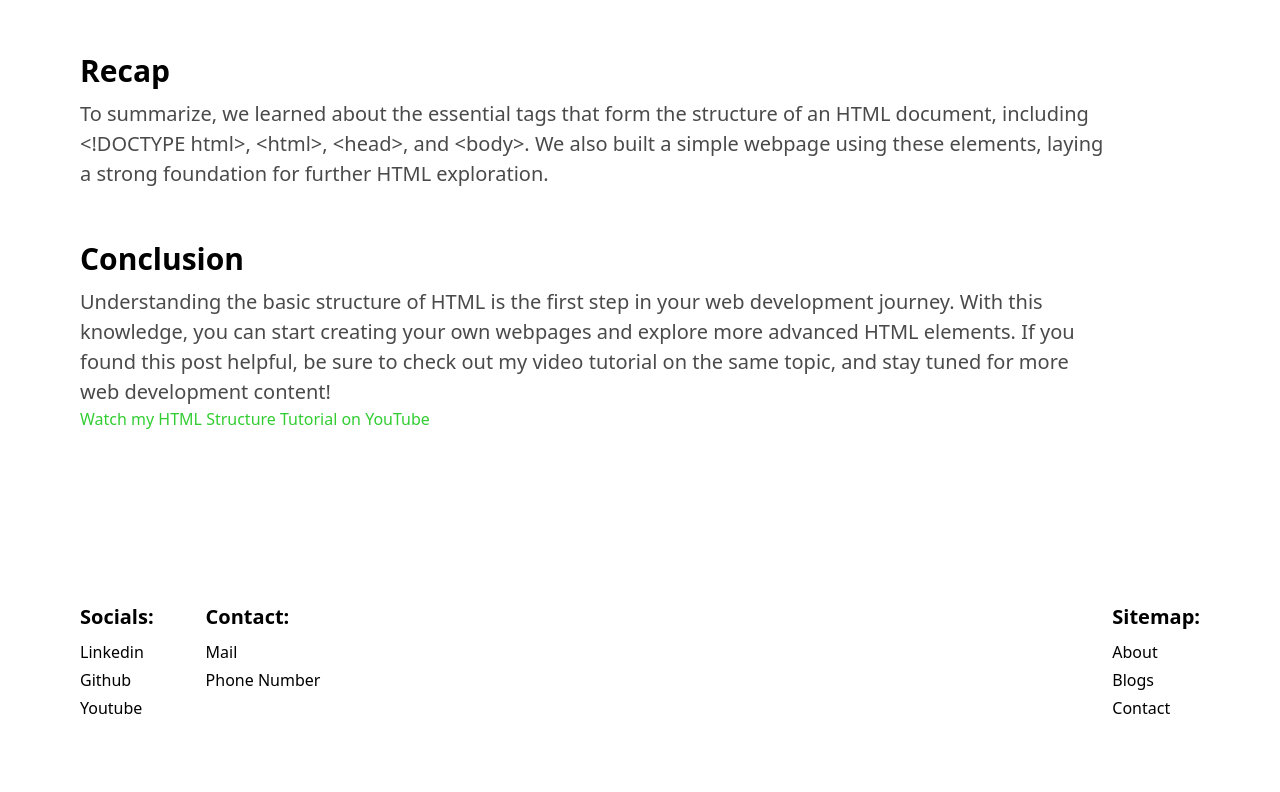
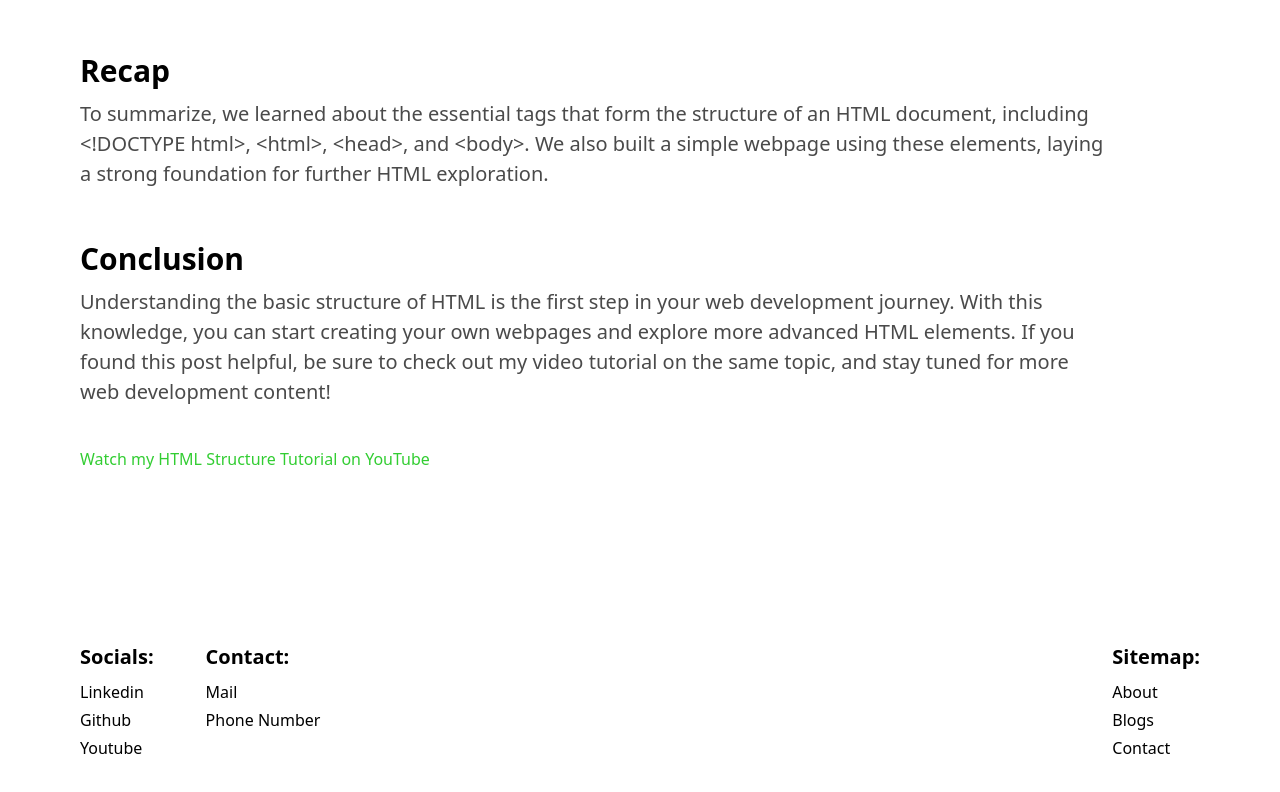
Before and after one commit to ak513499786/learnwebdev, a React (Create React App) app: page /blogs/introduction-to-html in a window 1280 px wide. Shown: the part 2537-3329 px from the top of the page. Built offline with nearby package versions, Linux system fonts and the light colour scheme.

Commit message:
update blog

```diff
--- a/src/components/blogPages/introductionToHTML/section.jsx
+++ b/src/components/blogPages/introductionToHTML/section.jsx
@@ -182,12 +182,12 @@ function About() {
         </p>
       </div>
       <div
-        className={`${theme === "light" ? "text-[#4a4a4a]" : "text-[#b3b3b3]"}`}
+        className={`mt-[40px]`}
       >
         <a
           href="https://www.youtube.com/watch?v=PEbsYf6NRa4"
           target="_blank"
-          className={`${theme === "light" ? "text-[#32cd32]" : "text-[aqua]"} mt-[40px] hover:underline max-sm:underline text-base`}
+          className={`${theme === "light" ? "text-[#32cd32]" : "text-[aqua]"} hover:underline max-sm:underline text-base`}
         >
           Watch my HTML Structure Tutorial on YouTube
         </a>
```
